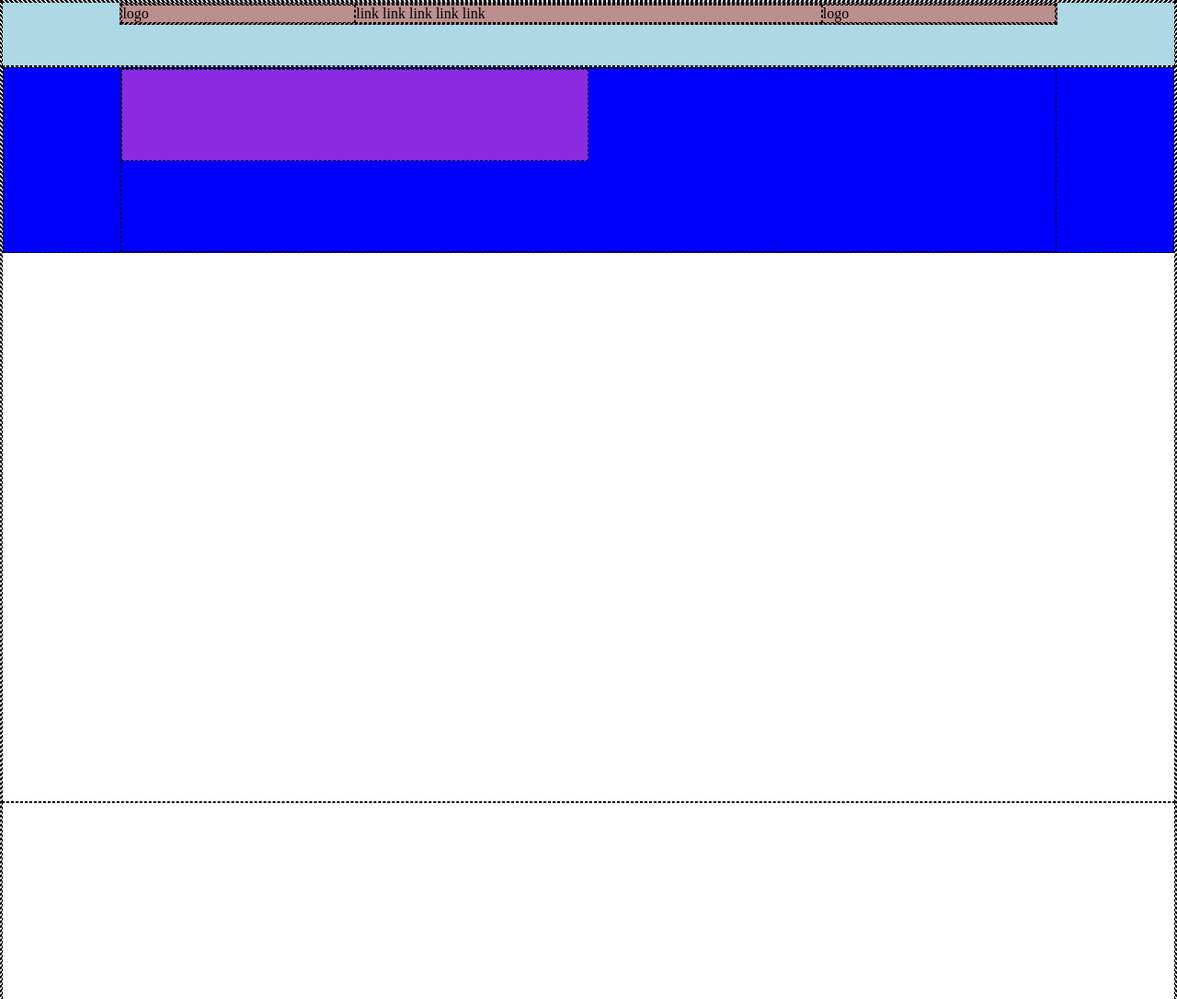
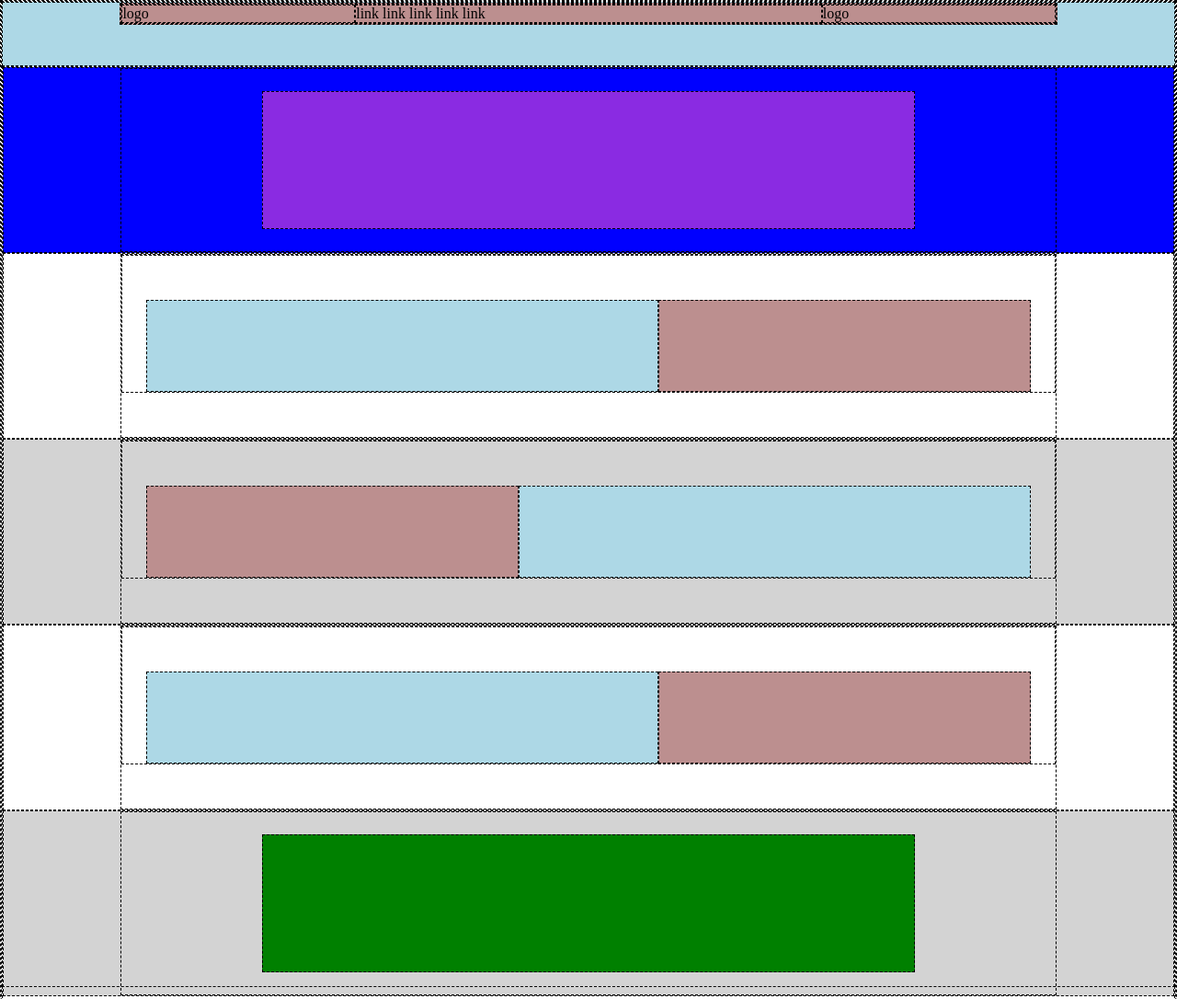
Before and after one commit to dariopalmesi/htmlcss-struttura-discord, a plain HTML site: page index.html in a window 1280 px wide. Shown: the top 1086 px of the page at 92% size. Drawn offline with Linux system fonts and the light colour scheme.

Commit message:
upgrade main commit

```diff
--- a/css/style.css
+++ b/css/style.css
@@ -12,7 +12,7 @@
 }
 
 .debug main {
-    height: 800px;
+    height: 1000px;
 }
 
 .debug footer {
@@ -23,6 +23,7 @@
 .bg-lblu {
     background-color: lightblue;
 }
+
 .container {
     width: 80%;
     margin: auto;
@@ -45,13 +46,65 @@
     width: 80%;
     margin: auto;
     height: 200px;
+    display: flex;
+    justify-content: center;
+    padding-top: 1.5rem;
 }
 
 .block {
-    height: 100px;
-    width: 50%;
-    background-color:blueviolet;
-    }
+    height: 150px;
+    width: 70%;
+    background-color: blueviolet;
+}
+
 .bg-blu {
     background-color: blue;
 }
+
+.block-2 {
+    height: 100px;
+    width: 55%;
+    background-color: lightblue;
+}
+
+.block-3 {
+    height: 100px;
+    width: 40%;
+    background-color: rosybrown;
+}
+
+.bg-ltg {
+    background-color: lightgrey;
+}
+
+.container-3 {
+    width: 80%;
+    margin: auto;
+    height: 200px;
+}
+.block-4 {
+    height: 100px;
+    width: 40%;
+    background-color: rosybrown;
+}
+
+.block-5 {
+    height: 100px;
+    width: 55%;
+    background-color: lightblue;
+}
+.container-4 {
+    width: 80%;
+    margin: auto;
+    height: 300px;
+}
+.block-6 {
+height: 150px;
+width: 70%;
+background-color: green;
+}
+.row-2{
+    display: flex;
+    justify-content:center;
+    padding-top: 3rem;
+}
--- a/index.html
+++ b/index.html
@@ -33,9 +33,40 @@
                 </div>
             </div>
         </section>
+        <section>
+            <div class="container-3">
+                <div class="row-2">
+                    <div class="block-2"></div>
+                    <div class="block-3"></div>
+                </div>
+            </div>
+        </section>
+        <section class="bg-ltg">
+            <div class="container-3">
+                <div class="row-2">
+                    <div class="block-4"></div>
+                    <div class="block-5"></div>
+                </div>
+            </div>
+        </section>
+        <section>
+            <div class="container-3">
+                <div class="row-2">
+                    <div class="block-2"></div>
+                    <div class="block-3"></div>
+                </div>
+            </div>
+        </section>
+        <section class="bg-ltg">
+            <div class="container-2">
+                <div class="block-6"></div>
+            </div>
+        </section>
 
     </main>
-    <footer></footer>
+    <footer>
+
+    </footer>
 </body>
 
 </html>
```
